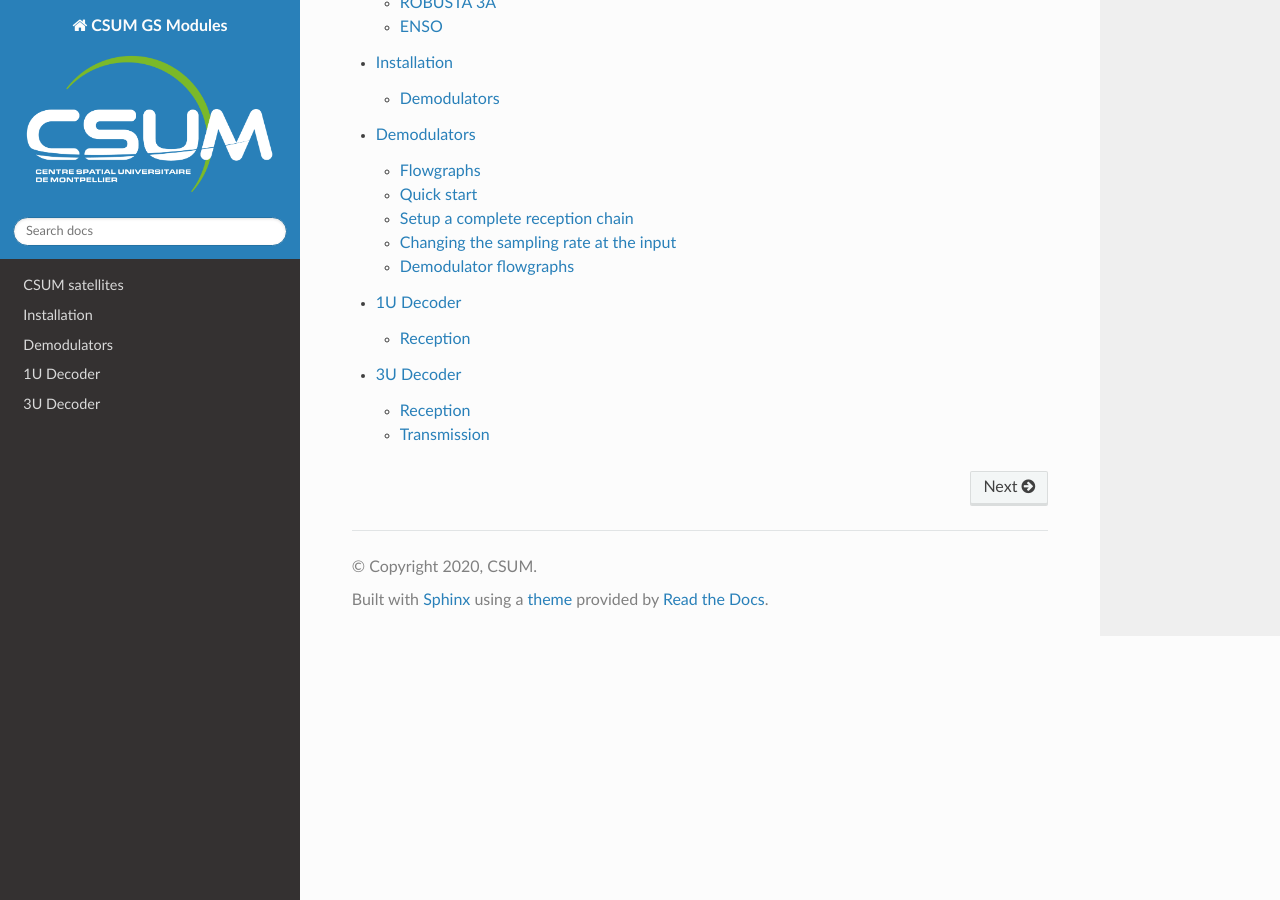
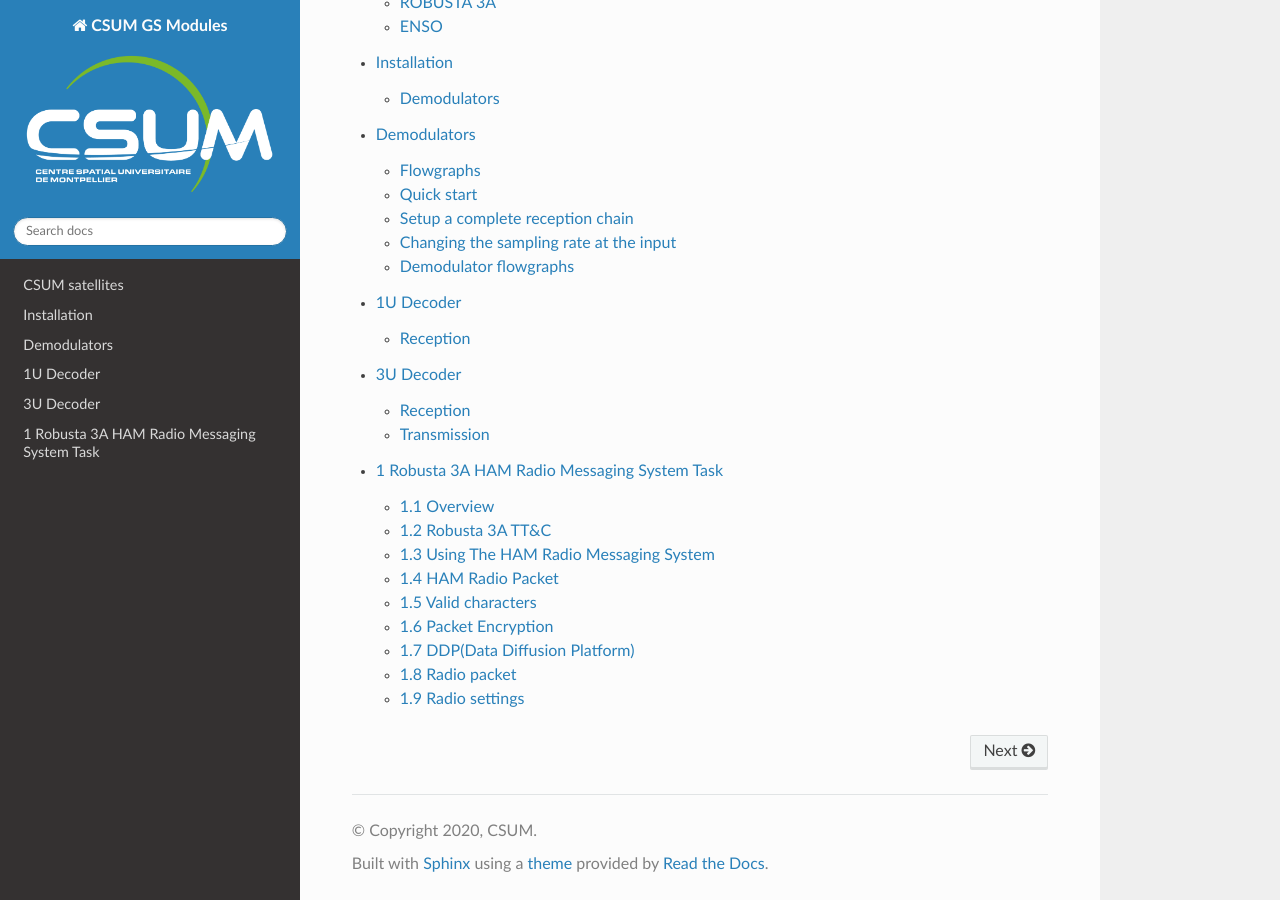
Before and after one commit to CSUMontpellier/CSUM-GS, a Sphinx documentation site: the page built from docs/index.rst, in a window 1280 px wide and 900 px high, scrolled down 741 px. Built offline with Sphinx 7.4.7 and the Read the Docs theme 3.1.0, drawn with Linux system fonts in a browser that asks for light colours; some of the changed lines change nothing that is shown.

Commit message:
Add the images used in the doc. (#7)
* Add the images used in the doc.
* Add the public page of the HAM messaging system task of Robusta 3A.
* Fix an error in the images path.
* Update page title for clarity.
* Rename the file for clarity.
* Update the toctree.

```diff
--- a/docs/index.rst
+++ b/docs/index.rst
@@ -26,3 +26,4 @@
    demodulators
    decoding_1u
    decoding_3u
+   rob3a_hamradio_messaging_system_task_public
--- /dev/null
+++ b/docs/rob3a_hamradio_messaging_system_task_public.rst
@@ -0,0 +1,343 @@
+.. _firmware-tasks-hamradio-messaging-task:
+.. sectnum::
+
+Robusta 3A HAM Radio Messaging System Task
+==========================================
+
+.. contents:: Table of Contents
+    :depth: 3
+
+Overview
+--------
+
+The HAM radio messaging system provides a message-exchanging service between amateur radio users using Robusta satellite missions as relays. The main purpose of the system is to enable HAM radio operators to send and receive messages from anywhere in the world without having a direct (end-to-end) connection  between them.
+The messaging system uses a method called ‘store and forward’ to provide this service. Messages are transported to the relay station (satellite) by a radio link, and from one geographical location to another, by the satellite orbital movement. An user sends a message to the satellite during a pass and the message is stored in the satellite's memory. The satellite then moves in its orbit, making the stored message available for other HAM radio operators. Users can request messages to the satellite which, in turn will check if there are any stored messages available for that particular operator. Finally, the message is transmitted and it arrives at its destination.
+
+.. figure:: _static/images/ham.gif
+      :width: 40%
+      :align: center
+      :alt: HAM radio messaging system task packet flow diagram
+
+
+Robusta 3A TT&C
+---------------
+
+The ROBUSTA 3A satellite consists of different subsystems that are in charge of performing specific functions onboard the platform. In the context of the HAM radio messaging system, the TT&C (Telemetry, Tracking and Control) subsystem is the core component that enables the exchange of data between ground stations through an RF link. In addition, this link will enable the mission control center (MCC)/User to bidirectionally communicate with the satellite to receive data, and send commands to the satellite to perform actions.
+
+
+- **HAM Radio Messaging System Task**: Implements the HAM radio messaging system. This task accepts HAM radio packets from the radio, sends HAM radio packets to the radio and performs different operations according to the received command.
+
+
+Using The HAM Radio Messaging System
+------------------------------------
+Users who wish to exchange messages or communicate with the HAM radio messaging system will need to send a specific data set depending on the operation
+they want to execute. These data sets are called HAM radio packets.
+User must create and configure they HAM radio packets as given in the section HAM radio packets using the data diffusion platform.
+After the creation of the HAM radio packet users can use their own RF communication system to send them to the satellite.
+
+.. figure:: _static/images/ham_steps.svg
+      :scale: 100 %
+      :align: center
+      :alt: HAM radio messaging system flow
+
+
+In the figure above we can see the steps to follow to communicate with the HAM radio messaging system.
+
+In order to ensure the security of the communication the packets sent are pseudo-encrypted using a cipher algorithm so when users receive a HAM radio packet
+as the response of an 'ask message' command they must decrypt the encrypted part of this packet with the help of the data diffusion platform in order to read the message it contain.
+
+More details about the encryption can be found in the HAM radio packet encryption section.
+
+
+HAM Radio Packet
+----------------
+
+The HAM radio messaging system have two different command type and seven different command that can be used.
+Command types are divided into user and administrator commands. The user type commands are the commands that can be used from radio amateur users,
+the admin type commands are the private commands that can be used only from CSUM operators.
+More information about command types and commands can be found in the tables below.
+
+.. list-table:: Command types
+   :align: center
+   :header-rows: 1
+   :widths: 60 80
+
+   *  - Command Type
+      - The byte that identifies the command type
+   *  - User command
+      - 'u'
+
+
+.. list-table:: Command types and commands
+   :align: center
+   :header-rows: 1
+   :widths: 10 10 60
+
+   *  - Command Type
+      - Command
+      - The byte that identifies the command
+   *  - User command
+      - Send Message
+      - 's'
+   *  - User command
+      - Ask Message
+      - 'a'
+   *  - User command
+      - Get Saved Messages ID
+      - 'c'
+
+HAM radio packets have different configurations for different command and command type, and those configurations can be seen in the section below.
+
+
+
+HAM Radio User Packets
+**********************
+
+.. figure:: _static/images/callsign.svg
+      :scale: 120 %
+      :align: center
+      :alt: Call sign
+
+Call signs are already used to identify a HAM Radio station or operator. Based on this the HAM Radio Messaging System also use call sign to identify users.
+In the figure above we can see a call sign, it consist of two parts 'Prefix' and 'Serial letters'.
+
+.. _SCMD:
+
+* Send Message Command
+
+.. figure:: _static/images/ham_sending_message.svg
+      :scale: 120 %
+      :align: center
+      :alt: Send message command configuration
+
+
+This HAM radio packet configuration shown above is used to send a message to another user.
+The 'HAM CRC' is a value used to check if the message is changed since it was created,
+it is automatically calculated from the encryption software.
+The 'Command Type' must be 'u' because its a user command and 'Command' must be set to 's'.
+The 'Sender Call Sign' is the call sign of the user who is sending the message,
+the 'Recipient Call Sign' is the call sign of the user supposed to receive the message and the 'Message' part is the message to transmit.
+
+When the user sends this packet and the satellite receives it, the HAM radio messaging system task will check the HAM CRC,command type,
+command, message length, how many messages has saved the sender of the package and the total number of stored messages,
+then it will store the message. These constraints have predefined values and can be viewed in the Constraints and Constants section.
+
+* Ask Message Command
+
+.. figure:: _static/images/ham_asking_message.svg
+      :scale: 120 %
+      :align: center
+      :alt: Ask message command configuration
+
+This HAM radio packet configuration shown above is used to ask the satellite if there is a saved message for the requesting user.
+The 'Command Type' must be 'u' because its a user command and The 'Command' must be set to 'a'.
+The 'Sender Call Sign' is the call sign for which the satellite will search a stored message.
+
+When the user sends this packet and the satellite receives it, the HAM radio messaging system task will check the validity, create a packet containing the
+message and send it if there is a message for the requested call sign (therefore the requesting user).
+
+.. figure:: _static/images/ham_message_sat.svg
+      :scale: 120 %
+      :align: center
+      :alt: Ask message command response packet configuration
+
+This HAM radio packet configuration shown above is used when the message is sent to a user from the satellite.
+It is basically what you will get when yo have sent the command 'ask message' to the satellite and the satellite found a message matching your call sign.
+After the reception and validation of the HAM radio packet the HAM radio messaging system task will additionally add a 'Message Tag' and 'Timestamp'
+to the packet before storing it. The 'Timestamp' is the number of seconds that have elapsed since January 1, 1970 (midnight UTC/GMT), its providing
+information about when the message was sent. The 'Message tag' is used for checking the state of stored message. More details about the 'Message Tag'
+can be found in the table below.
+
+The encrypted part of the packet is encrypted from the HAM radio messaging system task before it was sent. So user must decrypt this part with the help
+of the data diffusion platform in order to read the message it contain.
+
+.. list-table:: HAM radio Packet tag
+   :align: center
+   :header-rows: 1
+
+   *  - Message Tag name
+      - Description
+      - Value
+   *  - Sent
+      - Tag of the message indicating that it was sent
+      - 0x02
+   *  - Not sent
+      - Tag of the message indicating that it was not sent
+      - 0x01
+   *  - Erasable
+      - Tag of the message indicating that it can be replaced by another message
+      - 0x00
+
+* Get Saved Messages ID Command
+
+.. figure:: _static/images/ham_get_id.svg
+      :scale: 120 %
+      :align: center
+      :alt: Get messages id command packet configuration
+
+This HAM radio packet configuration shown above is used to get the timestamp, the sender and recipient call sign and the tag of all saved messages in satellite.
+The 'Command Type' must be 'u' because its a user command and the 'Command' must be set to 'c'.
+
+When the user send this packet and the satellite receives it, the HAM radio messaging system task will check the validity, check if there are saved messages,
+create a packet containing the identifiers of those saved messages and send it.
+
+.. figure:: _static/images/ham_rep.svg
+      :scale: 120 %
+      :align: center
+      :alt: Get messages id command response packet configuration
+
+The HAM radio packet configuration shown above is what you will get when you have sent the command 'Get Saved Messages ID' to the satellite
+and if there is saved messages in the satellite.
+
+
+HAM Radio ACK/NACK Packet
+*************************
+
+When data is transmitted between two systems, an acknowledgement (ACK) can be sent to confirm an action and a negative-acknowledgment (NACK) can
+be sent to report an error. Based on the situation the HAM radio messaging system task replies with a ACK/NACK packet to inform the GS/User.
+For example if you send a HAM radio packet with 'Send Message' command and your packet is valid, the satellite will reply you with an ACK packet.
+There are several different case which reply a ACK/NACK packet, those case can be seen in the functional diagram.
+
+.. figure:: _static/images/ham_ack.svg
+      :scale: 110 %
+      :align: center
+      :alt: ACK/NACK packet Data field configuration
+
+The HAM radio messaging system task also uses the radio packet with 2 bytes in the 'data to send' field to create ACK/NACK packets.
+In the figure above we can see the ACK/NACK packet. The first field, 'Type Code', is used to identify the type of the packet. The second field,
+'ACK/NACK packet message code', is used to identify the message that give more details about the ACK/NACK.
+The HAM radio messaging system task will create a ACK/NACK packet based on the situation and send it.
+More information about ACK/NACK packets can be seen in the tables below.
+
+.. table:: ACK/NACK packet type
+   :widths: auto
+   :align: center
+
+   =====================  =========================
+   ACK/NACK packet type   ACK/NACK packet type code
+   =====================  =========================
+    ACK                    0x01
+    NACK                   0x02
+   =====================  =========================
+
+.. table:: ACK/NACK packet message
+   :widths: auto
+   :align: center
+
+   ==== ============================ ====================================================================
+   Type ACK/NACK packet message code ACK/NACK packet message
+   ==== ============================ ====================================================================
+   ACK     0x03                      Message is stored
+   NACK    0x08                      Invalid command
+   NACK    0x09                      Storable maximum message number has been reached
+   NACK    0x0A                      Invalid HAM CRC
+   NACK    0x0B                      No message for the given call sign
+   NACK    0x0C                      Maximum length of the message exceeded
+   NACK    0x0D                      Allowed maximum number of storable message for the person has been reached
+   NACK    0x0E                      There are no saved messages at all
+   NACK    0x0F                      The command type is invalid
+   ==== ============================ ====================================================================
+
+
+Valid characters
+----------------
+
+The valid characters in the Ham radio messaging system are shown below.
+
+.. figure:: _static/images/ham_char.svg
+      :name: char_table
+      :width: 40%
+      :align: center
+      :alt: HAM radio messaging system valid characters
+
+      HAM radio messaging system valid characters
+
+
+Packet Encryption
+-----------------
+
+The HAM radio encryption is used in order to ensure that packets are sent from the correct user and delivered to the correct user.
+Beside that the encryption also provide a security for the admin type commands.
+Before sending, the HAM radio packet is pseudo-encrypted with a cipher algorithm and a HAM CRC is automatically calculated and
+added to be sure that the content is not changed since the creation.
+
+
+This encryption/decryption process is achieved with the help of the data diffusion platform.
+
+.. _DDP:
+
+DDP(Data Diffusion Platform)
+----------------------------
+
+The DDP is used to send data to CSUM external partners. This data can be mission data or other types of data that needs to shared.
+We have also developed a part for the ROBUSTA 3A mission and the HAM Radio messaging system. With this,
+users will be able to create their encrypted HAM radio packets to send them or decrypt their
+received HAM radio packets to read the message they contain. A general view of the DDP can be seen in the image below.
+
+`Link to access the Data Diffusion Platform <https://ddp.csum.umontpellier.fr/>`_
+
+.. figure:: _static/images/Ham_ddp.png
+      :width: 75%
+      :align: center
+      :alt: HAM radio messaging system data diffusion platform
+
+      HAM radio messaging system Data diffusion platform
+
+
+Radio packet
+------------
+
+AX.25 encapsulation
+*******************
+
+The HAM Radio packets are encapsulated into an AX.25 packet, when transmitted on the radio link.
+This is the format of the AX.25 packet used in uplink and in downlink:
+
+.. figure:: _static/images/ham_radio_uplink_packet.png
+      :align: center
+      :alt: Encapsulation of HAM radio packet in AX.25 packet for uplink
+
+      Encapsulation of HAM radio packet in AX.25 packet for uplink.
+
+.. figure:: _static/images/ham_radio_downlink_packet.png
+      :align: center
+      :alt: Encapsulation of HAM radio packet in AX.25 packet for downlink
+
+      Encapsulation of HAM radio packet in AX.25 packet for downlink.
+
+Source and Destination Addresses
+********************************
+
+Addresses Format
+~~~~~~~~~~~~~~~~
+
+The source and destination addresses are derived from the radio amateur callsigns of the operator and the satellite.
+Each characters of the callsign are binary shifted to the left. Here is an example.
+
+Let's say the callsign is **AAAAAA**. The ASCII code equivalent of this callsign is **0x414141414141**.
+It becomes **0x828282828282** when binary-shifted to the left. **0x828282828282** is therefore the address in the AX.25 packet.
+
+Beware that the **ASCII blank space** is counted in the shift. It's shifted value is **0x40**
+
+Uplink and Downlink Addresses values
+~~~~~~~~~~~~~~~~~~~~~~~~~~~~~~~~~~~~
+
+In uplink, the satellite only accepts packet where the destination address is set to **FX6FRD**. The source address can be any value.
+In downlink, the satellite sets the source address to **FX6FRD** and the destination address to **'F4KJX '** (Mind the blank space character).
+
+
+Radio settings
+--------------
+
+Here are the radio settings to communicates with Robusta 3A:
+
+* Uplink frequency: 435.75 MHz
+* Downlink frequency: 436.75 MHz
+* Modulation: GMSK
+* Available datarates: 9600 bps (main datarate), 2400 bps or 38400 bps.
+* Protocol: AX.25, scrambling disabled, FEC disabled.
+
+A preamble is added in front of the packet. It's pattern before NRZ-I transform is **0x00**, after NRZ-I transform it is **0xAA** or **0x55**.
+It can be any size, 32 octets usually works right.
+
+The TLe can be found on **SatNOGS**: https://db.satnogs.org/satellite/AEYC-6866-6455-5236-7157#data
```
Also changed, not shown: docs/_static/images/Ham_ddp.png (added), docs/_static/images/callsign.svg (added), docs/_static/images/ham.gif (added), docs/_static/images/ham_ack.svg (added), docs/_static/images/ham_asking_message.svg (added), docs/_static/images/ham_char.svg (added), docs/_static/images/ham_get_id.svg (added), docs/_static/images/ham_message_sat.svg (added), docs/_static/images/ham_module_pkt_format.png (added), docs/_static/images/ham_radio_downlink_packet.png (added), docs/_static/images/ham_radio_uplink_packet.png (added), docs/_static/images/ham_rep.svg (added), docs/_static/images/ham_sending_message.svg (added), docs/_static/images/ham_steps.svg (added), 1 other file.
